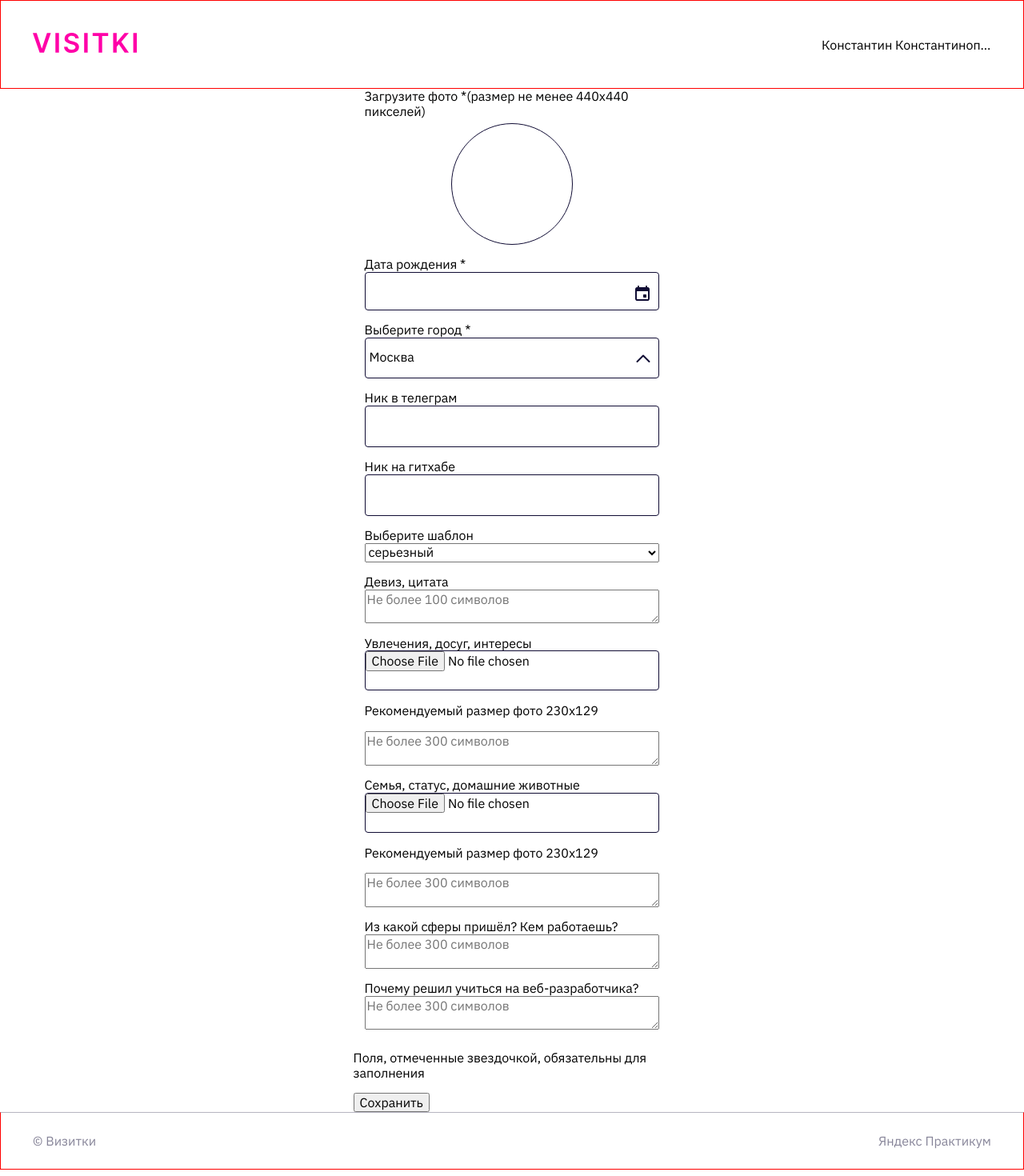
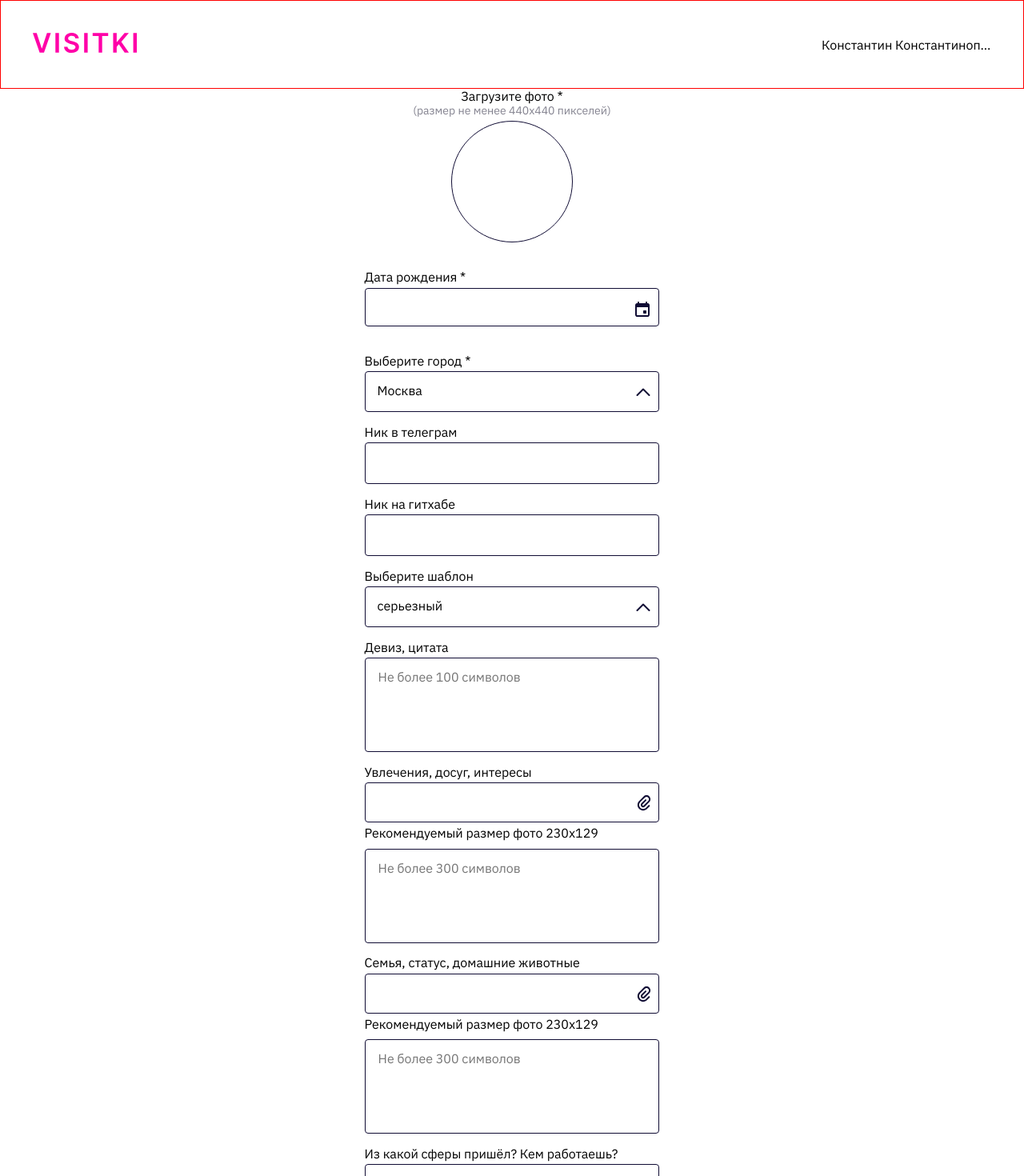
Before and after one commit to happy-land/visitki, a React (Create React App) app: page /form in a window 1280 px wide. Shown: the top 1470 px of the page at 80% size. Built offline with nearby package versions, Linux system fonts and the light colour scheme.

Commit message:
form #0.0.1

```diff
--- a/src/pages/form.module.css
+++ b/src/pages/form.module.css
@@ -52,3 +52,54 @@
 .customInputAvatart:hover .avatarSpan {
     bottom: 0;
 }
+
+.textAria {
+    resize: none;
+    border: 1px solid #100C34;
+    border-radius: 4px;
+    height: 118px;
+    box-sizing: border-box;
+    padding: 14px 0 0 16px;
+}
+
+.legendFile {
+    width: 295px;
+    display: flex;
+    flex-direction: column;
+    align-items: center;
+    margin: auto;
+}
+
+.legendFile span {
+    font-size: 14px;
+    color: #83828F;
+}
+
+.button {
+    background: linear-gradient(269.17deg, #3B23B7 30.28%, #C914E7 63.24%);
+    font-weight: 500;
+    color: #f0f0f0;
+    padding: 20px 0;
+    text-align: center;
+    border-radius: 4px;
+    border: none;
+    cursor: pointer;
+}
+
+.labelMarginFourButon {
+    margin-bottom: 4px;
+}
+
+.labelMarginFourTen {
+    margin-top: 4px;
+    margin-bottom: 10px;
+}
+
+.error {
+    color: #E90D41;
+    visibility: hidden;
+}
+
+.errorVisible {
+    visibility: visible;
+}
--- a/src/pages/form.tsx
+++ b/src/pages/form.tsx
@@ -1,21 +1,72 @@
-import { FC, useState } from "react";
+import { FC, useState, BaseSyntheticEvent } from "react";
 import { Select } from "../ui/select/select";
-import {InputDate} from '../ui/widget-date/input-date'
+import { InputDate } from "../ui/widget-date/input-date";
 import styles from "./form.module.css";
+import { InputFile } from "../ui/input-file/input-file";
+import { Button } from "../ui/button/button"
+
+const visibleError = (input: HTMLInputElement, boolean= false) => {
+  const parent:any = input.parentNode
+  const error = parent.querySelector('#error');
+  error.classList.add(styles.errorVisible)
+  if (boolean) {
+    error.classList.remove(styles.errorVisible)
+  }
+}
 
 export const FormPage = () => {
   const [citySelected, setCitySeleted] = useState("Москва");
+  const [optionCityArr, setOptionArr] = useState([
+    "Чебаксары",
+    "Москва",
+    "Санкт-Петербург",
+  ]);
+  const [templateArr, setTemplateArr] = useState([
+    "серьезный",
+    "дерзкий",
+    "романтичный",
+  ]);
+  const [templateSelected, setTemplateSelected] = useState("серьезный");
+
+  const hadleSubmit = (e: BaseSyntheticEvent) => {
+    e.preventDefault()
+    const inputs = [...e.target.querySelectorAll('input')]
+    const formData = new FormData(e.target)
+    console.log(inputs[1])
+
+    inputs.forEach((element: HTMLInputElement) => {
+      if ( element.name == 'avatar' ) {
+        if (element.files?.length == 0) {
+          visibleError(element);
+        } else {
+          visibleError(element, true);
+        }
+      }
+
+      if (element.name == 'date') {
+        if (element.value) {
+          visibleError(element, true);
+        } else {
+          visibleError(element);
+        }
+      }
+    });
+
+
+
+  }
 
   const readOnly = () => null;
   return (
-    <form className={styles.form}>
+    <form className={styles.form} onSubmit={hadleSubmit}>
       <fieldset>
-        <legend>
+        <legend className={styles.legendFile}>
           Загрузите фото *<span>(размер не менее 440х440 пикселей)</span>
         </legend>
         <label htmlFor="avatar" className={styles.customInputAvatart}>
           <span className={styles.avatarSpan}></span>
         </label>
+        <span id='error' className={styles.error}>Нет файла</span>
         <input
           type="file"
           id="avatar"
@@ -24,70 +75,86 @@ export const FormPage = () => {
         />
       </fieldset>
       <fieldset>
-        <label>Дата рождения *</label>
-        <InputDate/>
+        <label className={styles.labelMarginFourButon}>Дата рождения *</label>
+        <InputDate />
+        <span id='error' className={styles.error}>Поле обязательно для заполнения</span>
+
       </fieldset>
       <fieldset>
-        <label>Выберите город *</label>
-        <Select setCitySeleted={setCitySeleted} citySelected={citySelected} />
+        <label className={styles.labelMarginFourButon}>Выберите город *</label>
+        <Select
+          setPayloadSeleted={setCitySeleted}
+          payload={citySelected}
+          optionArr={optionCityArr}
+          name='cites'
+        />
       </fieldset>
       <fieldset>
-        <label>Ник в телеграм</label>
-        <input type="text" />
+        <label className={styles.labelMarginFourButon}>Ник в телеграм</label>
+        <input type="text" name="telegram"/>
       </fieldset>
       <fieldset>
-        <label>Ник на гитхабе</label>
-        <input type="text" />
+        <label className={styles.labelMarginFourButon}>Ник на гитхабе</label>
+        <input type="text" name="github"/>
       </fieldset>
       <fieldset>
-        <label>Выберите шаблон</label>
-        <select name="template">
-          <option value="серьезный">серьезный</option>
-          <option value="дерзкий">дерзкий</option>
-          <option value="романтичный">романтичный</option>
-        </select>
+        <label className={styles.labelMarginFourButon}>Выберите шаблон</label>
+        <Select
+          setPayloadSeleted={setTemplateSelected}
+          payload={templateSelected}
+          optionArr={templateArr}
+          name='template'
+        />
       </fieldset>
       <fieldset>
-        <label>Девиз, цитата</label>
+        <label className={styles.labelMarginFourButon}>Девиз, цитата</label>
         <textarea
           name="citations"
           placeholder="Не более 100 символов"
+          className={styles.textAria}
         ></textarea>
       </fieldset>
       <fieldset>
-        <label>Увлечения, досуг, интересы</label>
-        <input type="file" name="about-file-intersting" />
-        <p>Рекомендуемый размер фото 230х129</p>
+        <label className={styles.labelMarginFourButon}>Увлечения, досуг, интересы</label>
+        <InputFile id="intersting" name="intersting" />
+        <label className={styles.labelMarginFourTen}>Рекомендуемый размер фото 230х129</label>
         <textarea
           name="about-text-intersing"
           placeholder="Не более 300 символов"
+          className={styles.textAria}
         ></textarea>
       </fieldset>
       <fieldset>
-        <label>Семья, статус, домашние животные</label>
-        <input type="file" name="about-file-family" />
-        <p>Рекомендуемый размер фото 230х129</p>
+        <label className={styles.labelMarginFourButon}>Семья, статус, домашние животные</label>
+        <InputFile id="family" name="family" />
+        <label className={styles.labelMarginFourTen}>Рекомендуемый размер фото 230х129</label>
         <textarea
           name="about-text-intersting"
           placeholder="Не более 300 символов"
+          className={styles.textAria}
         ></textarea>
       </fieldset>
       <fieldset>
-        <label>Из какой сферы пришёл? Кем работаешь?</label>
+        <label className={styles.labelMarginFourButon}>Из какой сферы пришёл? Кем работаешь?</label>
         <textarea
           name="work-before"
           placeholder="Не более 300 символов"
+          className={styles.textAria}
         ></textarea>
       </fieldset>
       <fieldset>
-        <label>Почему решил учиться на веб-разработчика?</label>
+        <label className={styles.labelMarginFourButon}>Почему решил учиться на веб-разработчика?</label>
         <textarea
           name="work-before"
           placeholder="Не более 300 символов"
+          className={styles.textAria}
         ></textarea>
       </fieldset>
-      <p>Поля, отмеченные звездочкой, обязательны для заполнения</p>
-      <button type="submit">Сохранить</button>
+      <fieldset>
+        <p>Поля, отмеченные звездочкой, обязательны для заполнения</p>
+        <button type="submit" className={styles.button}>Сохранить</button>
+        {/* <Button variant="" handleClick={()=> {}} type='submite'>Сохранить</Button> */}
+      </fieldset>
     </form>
   );
 };
--- /dev/null
+++ b/src/ui/input-file/input-file.module.css
@@ -0,0 +1,20 @@
+.customInput {
+    height: 48px;
+    border: 1px solid #100C34;
+    border-radius: 4px;
+    position: relative;
+}
+
+.hideInput {
+    position: absolute;
+    opacity: 0;
+    cursor: pointer;
+    height: 0;
+    width: 0;
+}
+
+.img {
+    position: absolute;
+    right: 5px;
+    top: 13px;
+}
--- /dev/null
+++ b/src/ui/input-file/input-file.tsx
@@ -0,0 +1,18 @@
+import { FC } from "react";
+import styles from "./input-file.module.css"
+import attach from '../form-icons/attach.svg'
+type TypeInputFile = {
+  id: string;
+  name: string;
+};
+
+export const InputFile: FC<TypeInputFile> = ({ id, name }) => {
+  return (
+    <>
+      <label className={styles.customInput} htmlFor={id}>
+        <img className={styles.img} src={attach} alt="иконка скрепка" />
+      </label>
+      <input className={styles.hideInput} type="file" id={id} name={name} />
+    </>
+  );
+};
--- a/src/ui/select/select.module.css
+++ b/src/ui/select/select.module.css
@@ -5,7 +5,7 @@
     height: 51px;
     border: 1px solid #100C34;
     border-radius: 4px;
-    padding: 14px 0 0 5px;
+    padding: 14px 0 0 15px;
     box-sizing: border-box;
 }
 
--- a/src/ui/select/select.tsx
+++ b/src/ui/select/select.tsx
@@ -1,56 +1,77 @@
-import { FC, BaseSyntheticEvent, SetStateAction, Dispatch } from "react";
+import {
+  useEffect,
+  useState,
+  FC,
+  BaseSyntheticEvent,
+  SetStateAction,
+  Dispatch,
+} from "react";
 import styles from "./select.module.css";
 import caretSvg from "../form-icons/caret-down.svg";
 
 type SelectType = {
-  citySelected: string;
-  setCitySeleted: Dispatch<SetStateAction<string>>;
+  payload: string;
+  setPayloadSeleted: Dispatch<SetStateAction<string>>;
+  optionArr: Array<string>;
+  name: string
 };
 
-export const Select: FC<SelectType> = ({ citySelected, setCitySeleted }) => {
+export const Select: FC<SelectType> = ({ payload, setPayloadSeleted, optionArr, name }) => {
   const readOnly = () => null;
-
-  const optionArr = ["Чебаксары", "Москва", "Санкт-Петербург"];
+  const [ulElemActive, setUlElemActive] = useState(false);
+  const [imageActive, setImageActive] = useState(false);
+  // const optionArr = ["Чебаксары", "Москва", "Санкт-Петербург"];
 
   const handleClick = (e: BaseSyntheticEvent) => {
-    const baseElem = e.currentTarget;
+    e.stopPropagation();
     const currentElem = e.target;
-    const ulElem = baseElem.querySelector("." + styles.ul);
-    const image = baseElem
-      .querySelector("." + styles.titleSelect)
-      .querySelector("." + styles.imgCaret);
 
-    ulElem.classList.add(styles.ulActive);
-    image.classList.add(styles.imgCaretActive);
+    setActive(true);
 
     if (currentElem.closest("ul")) {
-      setCitySeleted(currentElem.textContent);
-      ulElem.classList.remove(styles.ulActive);
-      image.classList.remove(styles.imgCaretActive);
+      setPayloadSeleted(currentElem.textContent);
+      setActive(false);
     }
   };
+
+  const setActive = (payLoade: boolean) => {
+    setUlElemActive(payLoade);
+    setImageActive(payLoade);
+  };
+
+  useEffect(() => {
+    const handleClickPad = () => {
+      setActive(false);
+    };
+
+    document.addEventListener("click", handleClickPad);
+
+    return () => document.removeEventListener("click", handleClickPad);
+  }, []);
 
   return (
     <>
       <div onClick={handleClick} className={styles.conteiner}>
         <div className={styles.titleSelect}>
-          {citySelected}{" "}
+          {payload}
           <img
-            className={styles.imgCaret}
+            className={`${styles.imgCaret} ${
+              imageActive && styles.imgCaretActive
+            }`}
             src={caretSvg}
             alt="иконка стрека вниз список"
           />
         </div>
-        <ul className={styles.ul}>
+        <ul className={`${styles.ul} ${ulElemActive && styles.ulActive}`}>
           {optionArr.map((item, index) => (
             <li key={index}>{item}</li>
           ))}
         </ul>
       </div>
       <select
-        name="cites"
+        name={name}
         id="#"
-        value={citySelected}
+        value={payload}
         onChange={readOnly}
         className={styles.selectOriginal}
       >
```
Also changed, not shown: src/ui/form-icons/attach.svg (added).
